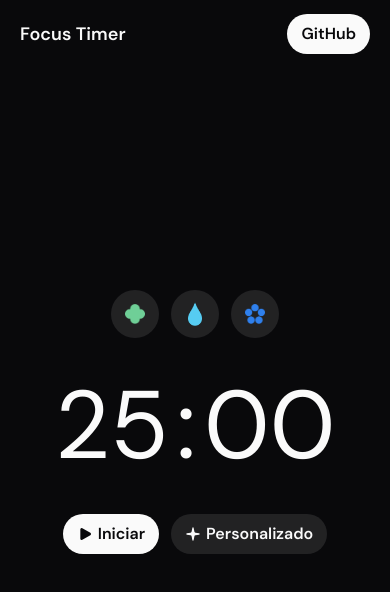
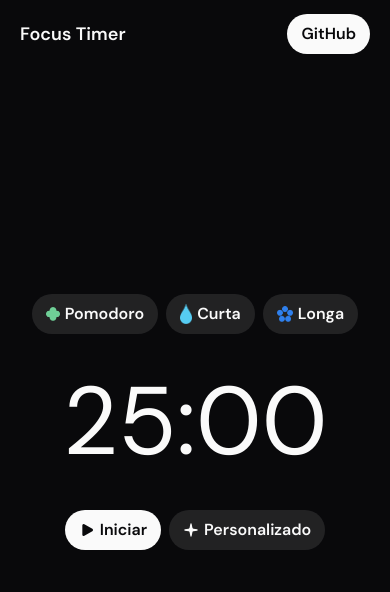
Before and after one commit to RyanGabr/focus-timer, a React (Vite) app: page / in a window 390 px wide. Shown: the top 592 px of the page. Built offline with nearby package versions, Linux system fonts and the light colour scheme.

Commit message:
refactor: migrate timer state management from Context API to Redux Toolkit

```diff
--- a/package.json
+++ b/package.json
@@ -13,6 +13,7 @@
     "@hookform/resolvers": "^5.1.1",
     "@radix-ui/react-dialog": "^1.1.14",
     "@radix-ui/react-label": "^2.1.7",
+    "@reduxjs/toolkit": "^2.11.2",
     "@tailwindcss/vite": "^4.1.11",
     "class-variance-authority": "^0.7.1",
     "clsx": "^2.1.1",
@@ -20,6 +21,7 @@
     "react": "^18.2.0",
     "react-dom": "^18.2.0",
     "react-hook-form": "^7.60.0",
+    "react-redux": "^9.2.0",
     "tailwind-merge": "^3.3.1",
     "tailwindcss": "^4.1.11",
     "zod": "^4.0.5"
--- a/src/app.tsx
+++ b/src/app.tsx
@@ -1,23 +1,26 @@
 import { useEffect } from "react";
 import { Navbar } from "./components/navbar";
-import { useTimer } from "./context/timer-context";
 import { Controls } from "./features/controls/controls";
 import { Presets } from "./features/presets/presets";
 import { Timer } from "./features/timer/timer";
+import { useAppSelector } from "./store/hooks";
 
 export function App() {
-  const { secondsAmount } = useTimer();
+  const { activePresetSeconds, secondsElapsed } = useAppSelector(
+    (state) => state.timer,
+  );
 
   useEffect(() => {
-    const minutes = Math.floor(secondsAmount / 60);
-    const seconds = secondsAmount % 60;
+    const timerLeft = activePresetSeconds - secondsElapsed;
+    const minutes = Math.floor(timerLeft / 60);
+    const seconds = timerLeft % 60;
 
     document.title =
       minutes.toString().padStart(2, "0") +
       ":" +
       seconds.toString().padStart(2, "0") +
       " - Focus Timer";
-  }, [secondsAmount]);
+  }, [activePresetSeconds, secondsElapsed]);
 
   return (
     <div className="bg-zinc-950">
--- a/src/context/timer-context.tsx
+++ /dev/null
@@ -1,33 +0,0 @@
-import React, { useContext, createContext } from "react";
-
-interface TimerContextProps {
-  secondsAmount: number;
-  setSecondsAmount: React.Dispatch<React.SetStateAction<number>>;
-}
-
-const TimerContext = createContext<TimerContextProps | undefined>(undefined);
-
-export const SECONDS_AMOUNT_INITIAL_STATE = 25 * 60; // 25 minutes
-
-export function TimerProvider({ children }: { children: React.ReactNode }) {
-  const [secondsAmount, setSecondsAmount] = React.useState(25 * 60);
-
-  return (
-    <TimerContext.Provider
-      value={{
-        secondsAmount,
-        setSecondsAmount,
-      }}
-    >
-      {children}
-    </TimerContext.Provider>
-  );
-}
-
-export function useTimer(): TimerContextProps {
-  const context = useContext(TimerContext);
-  if (!context) {
-    throw new Error("useTimer must be used within a TimerProvider");
-  }
-  return context;
-}
--- a/src/features/controls/controls.tsx
+++ b/src/features/controls/controls.tsx
@@ -1,62 +1,29 @@
 import { Button } from "@/components/button";
-import { useTimer } from "@/context/timer-context";
 import { Pause, Play } from "lucide-react";
-import { useEffect, useRef, useState } from "react";
 import { CustomTimer } from "./custom-timer";
+import { useAppDispatch, useAppSelector } from "@/store/hooks";
+import { toggleTimer } from "../timer/timer-slice";
 
 export function Controls() {
-  const {
-    secondsAmount,
-    setSecondsAmount,
-  } = useTimer();
+  const dispatch = useAppDispatch();
+  const { isActive } = useAppSelector((state) => state.timer);
 
-  const intervalRef = useRef<NodeJS.Timeout | null>(null);
-  const startTimerRef = useRef<number | null>(null);
-  const initialTimeRef = useRef<number>(secondsAmount);
-
-  const [isTimerActive, setIsTimerActive] = useState(false);
-
-  useEffect(() => {
-    if (isTimerActive) {
-      startTimerRef.current = Date.now();
-      initialTimeRef.current = secondsAmount;
-
-      intervalRef.current = setInterval(() => {
-        const now = Date.now();
-        const elapsedSeconds = Math.floor((now - startTimerRef.current!) / 1000);
-        const newRemaining = Math.max(initialTimeRef.current - elapsedSeconds, 0);
-
-        setSecondsAmount(newRemaining);
-
-        if (newRemaining === 0) {
-          clearInterval(intervalRef.current!);
-          setIsTimerActive(false);
-        }
-      }, 500);
-    } else {
-      clearInterval(intervalRef.current!);
-    }
-
-    return () => clearInterval(intervalRef.current!);
-  }, [isTimerActive]);
-
-  function toggleTimer() {
-    setIsTimerActive((state) => !state);
+  function handleToggleTimer() {
+    dispatch(toggleTimer());
   }
 
   return (
-    <div className="flex items-center justify-center gap-3">
+    <div className="flex items-center justify-center gap-2">
       <Button
-        onClick={toggleTimer}
-        variant={isTimerActive ? "warning" : "default"}
+        onClick={handleToggleTimer}
+        variant={isActive ? "warning" : "default"}
       >
-        {!isTimerActive && (
+        {isActive ? (
+          <Pause className="fill-amber-400 text-transparent" size={16} />
+        ) : (
           <Play className="fill-zinc-950 text-transparent" size={16} />
         )}
-        {isTimerActive && (
-          <Pause className="fill-amber-400 text-transparent" size={16} />
-        )}
-        {isTimerActive ? "Pausar" : "Iniciar"}
+        {isActive ? "Pausar" : "Iniciar"}
       </Button>
       <CustomTimer />
     </div>
--- a/src/features/controls/custom-timer.tsx
+++ b/src/features/controls/custom-timer.tsx
@@ -1,7 +1,4 @@
 import { Button } from "@/components/button";
-import { Input } from "@/components/input";
-import { Label } from "@/components/label";
-import { Sparkle } from "lucide-react";
 import {
   Dialog,
   DialogClose,
@@ -12,20 +9,27 @@ import {
   DialogTitle,
   DialogTrigger,
 } from "@/components/dialog";
-import { useTimer } from "@/context/timer-context";
-
+import { Input } from "@/components/input";
+import { Label } from "@/components/label";
+import { Sparkle } from "lucide-react";
+import { handleSetCustomTimerSchema } from "@/schemas/custom-timer-schema";
+import { useAppDispatch, useAppSelector } from "@/store/hooks";
+import type { CustomTimerType } from "@/types/custom-timer-type";
+import { zodResolver } from "@hookform/resolvers/zod";
+import { useState } from "react";
 import { useForm } from "react-hook-form";
-import { zodResolver } from "@hookform/resolvers/zod";
-import type { CustomTimerType } from "@/types/custom-timer-type";
-import { handleSetCustomTimerSchema } from "@/schemas/custom-timer-schema";
-import { useState } from "react";
+import { setPreset } from "../timer/timer-slice";
 
 export function CustomTimer() {
-  const { secondsAmount, setSecondsAmount } = useTimer();
+  const dispatch = useAppDispatch();
+  const { activePresetSeconds, secondsElapsed } = useAppSelector(
+    (state) => state.timer,
+  );
   const [isDialogOpen, setIsDialogOpen] = useState(false);
 
-  const minutes = Math.floor(secondsAmount / 60);
-  const seconds = secondsAmount % 60;
+  const timerLeft = activePresetSeconds - secondsElapsed;
+  const minutes = Math.floor(timerLeft / 60);
+  const seconds = timerLeft % 60;
 
   const {
     register,
@@ -38,10 +42,9 @@ export function CustomTimer() {
 
   function handleSetCustomTimer(data: CustomTimerType) {
     const customTimer = data.minutes * 60 + data.seconds;
-    setSecondsAmount(customTimer);
+    dispatch(setPreset(customTimer));
 
     setIsDialogOpen(false);
-
     reset();
   }
 
--- a/src/features/presets/presets.tsx
+++ b/src/features/presets/presets.tsx
@@ -1,8 +1,9 @@
+import Dots from "@/assets/icons/dots.png";
+import Drop from "@/assets/icons/drop.png";
+import SoftFlower from "@/assets/icons/soft-flower.png";
 import { Button } from "@/components/button";
-import SoftFlower from "@/assets/icons/soft-flower.png";
-import Drop from "@/assets/icons/drop.png";
-import Dots from "@/assets/icons/dots.png";
-import { useTimer } from "@/context/timer-context";
+import { useAppDispatch } from "@/store/hooks";
+import { setPreset } from "../timer/timer-slice";
 
 const SECONDS_PER_MINUTE = 60; // 1 minute
 
@@ -13,38 +14,15 @@ const TIMER_PRESETS = {
 };
 
 export function Presets() {
-  const { setSecondsAmount } = useTimer();
+  const dispatch = useAppDispatch();
 
-  function setTimerPreset(durationInSeconds: number) {
-    setSecondsAmount(durationInSeconds);
+  function setTimerPreset(preset: number) {
+    dispatch(setPreset(preset));
   }
 
   return (
     <>
-      <div className="flex items-center justify-center gap-3 md:hidden">
-        <Button
-          onClick={() => setTimerPreset(TIMER_PRESETS.pomodoro)}
-          variant="secondary"
-          className="w-12 h-12"
-        >
-          <img src={SoftFlower} alt="" className="w-[20px]" />
-        </Button>
-        <Button
-          onClick={() => setTimerPreset(TIMER_PRESETS.shortBreak)}
-          variant="secondary"
-          className="w-12 h-12"
-        >
-          <img src={Drop} alt="" className="w-[14px]" />
-        </Button>
-        <Button
-          onClick={() => setTimerPreset(TIMER_PRESETS.longBreak)}
-          variant="secondary"
-          className="w-12 h-12"
-        >
-          <img src={Dots} alt="" className="w-[20px]" />
-        </Button>
-      </div>
-      <div className="items-center justify-center gap-3 hidden md:flex">
+      <div className="flex items-center justify-center gap-2">
         <Button
           onClick={() => setTimerPreset(TIMER_PRESETS.pomodoro)}
           variant="secondary"
--- /dev/null
+++ b/src/features/timer/timer-slice.ts
@@ -0,0 +1,40 @@
+import { createSlice, type PayloadAction } from "@reduxjs/toolkit";
+
+const SECONDS_AMOUNT_INITIAL_STATE = 25 * 60; // 25 minutes
+
+interface TimerState {
+  isActive: boolean;
+  secondsElapsed: number;
+  activePresetSeconds: number;
+}
+
+const initialState: TimerState = {
+  isActive: false,
+  secondsElapsed: 0,
+  activePresetSeconds: SECONDS_AMOUNT_INITIAL_STATE,
+};
+
+export const timerSlice = createSlice({
+  name: "timer",
+  initialState,
+  reducers: {
+    toggleTimer: (state) => {
+      state.isActive = !state.isActive;
+    },
+    tick: (state) => {
+      if (state.secondsElapsed < state.activePresetSeconds) {
+        state.secondsElapsed += 1;
+      } else {
+        state.isActive = false;
+      }
+    },
+    setPreset: (state, action: PayloadAction<number>) => {
+      state.activePresetSeconds = action.payload;
+      state.secondsElapsed = 0;
+      state.isActive = false;
+    },
+  },
+});
+
+export const { toggleTimer, tick, setPreset } = timerSlice.actions;
+export default timerSlice.reducer;
--- a/src/features/timer/timer.tsx
+++ b/src/features/timer/timer.tsx
@@ -1,16 +1,37 @@
-import { useTimer } from "@/context/timer-context";
+import { useAppDispatch, useAppSelector } from "@/store/hooks";
+import { useEffect } from "react";
+import { tick } from "./timer-slice";
 
 export function Timer() {
-  const { secondsAmount } = useTimer();
+  const dispatch = useAppDispatch();
+  const { isActive, activePresetSeconds, secondsElapsed } = useAppSelector(
+    (state) => state.timer,
+  );
 
-  const minutes = Math.floor(secondsAmount / 60);
-  const seconds = secondsAmount % 60;
+  useEffect(() => {
+    let interval: number;
+
+    if (isActive) {
+      interval = window.setInterval(() => {
+        dispatch(tick());
+      }, 1000);
+    }
+
+    return () => clearInterval(interval);
+  }, [isActive, dispatch]);
+
+  const timerLeft = activePresetSeconds - secondsElapsed;
+  const minutes = Math.floor(timerLeft / 60);
+  const seconds = timerLeft % 60;
+
+  const minutesDisplay = String(minutes).padStart(2, "0");
+  const secondsDisplay = String(seconds).padStart(2, "0");
 
   return (
     <div className="flex items-center gap-2 text-8xl md:text-[10rem]">
-      <div>{minutes.toString().padStart(2, "0")}</div>
-      <div>:</div>
-      <div>{seconds.toString().padStart(2, "0")}</div>
+      <div>
+        {minutesDisplay}:{secondsDisplay}
+      </div>
     </div>
   );
 }
--- /dev/null
+++ b/src/store/hooks.ts
@@ -0,0 +1,9 @@
+import {
+  type TypedUseSelectorHook,
+  useDispatch,
+  useSelector,
+} from "react-redux";
+import type { AppDisptach, RootState } from "./store";
+
+export const useAppDispatch = () => useDispatch<AppDisptach>();
+export const useAppSelector: TypedUseSelectorHook<RootState> = useSelector;
--- /dev/null
+++ b/src/store/store.ts
@@ -0,0 +1,11 @@
+import { configureStore } from "@reduxjs/toolkit";
+import timerReducer from "@/features/timer/timer-slice";
+
+export const store = configureStore({
+  reducer: {
+    timer: timerReducer,
+  },
+});
+
+export type RootState = ReturnType<typeof store.getState>;
+export type AppDisptach = typeof store.dispatch;
```
Also changed, not shown: src/main.tsx (+5 -4 lines), 1 other file (tests, documents, lock files or other folders).
